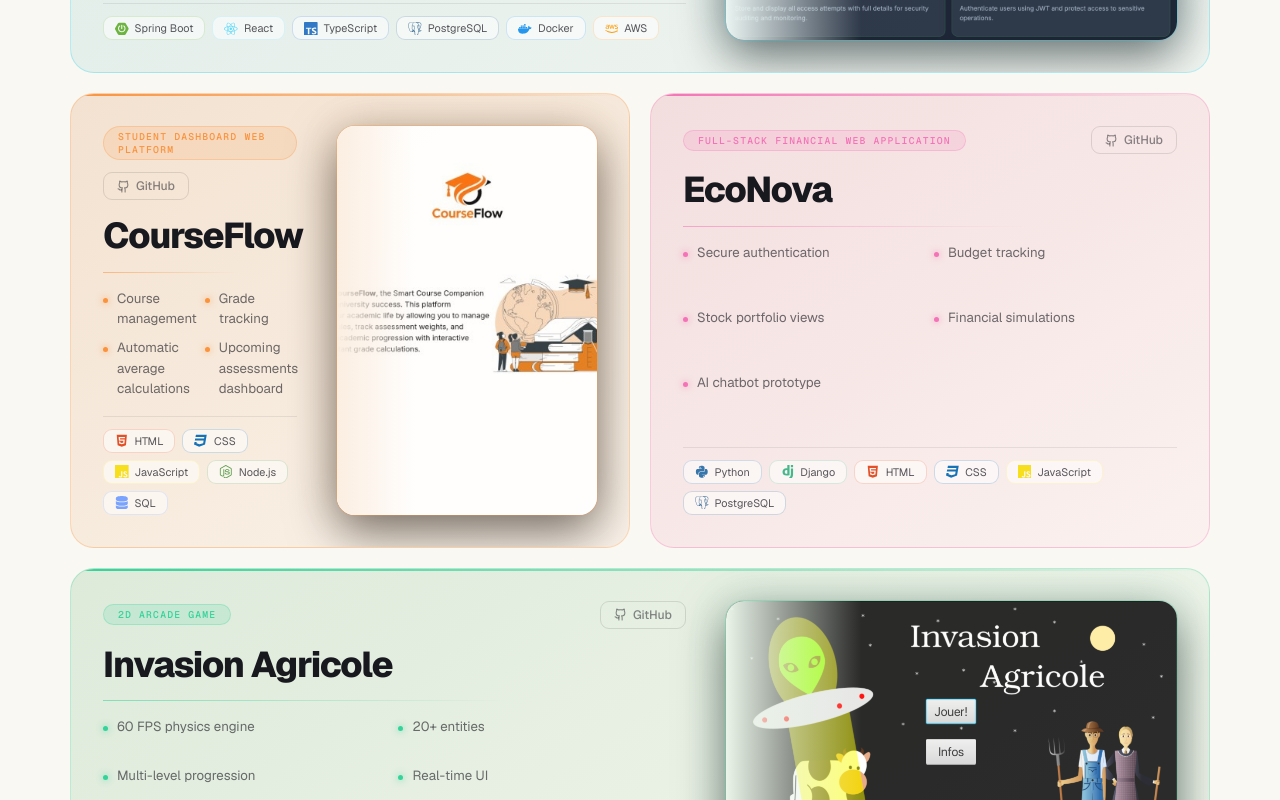
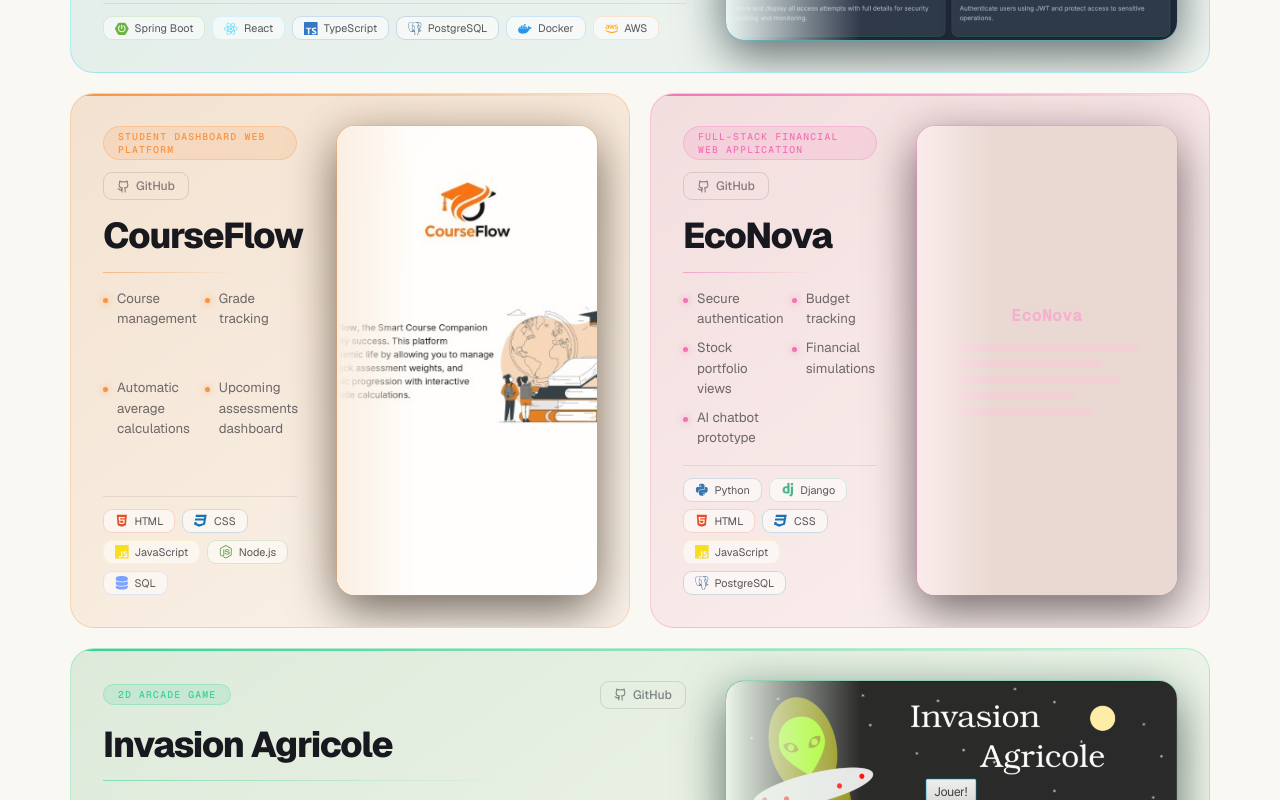
Before and after one commit to SamyBaouche/Portfolio, a React (Vite) app: page / in a window 1280 px wide. Shown: the part 1420-2220 px from the top of the page. Built offline with nearby package versions, Linux system fonts and the light colour scheme; no server answers.

Commit message:
feat: unified project card layout, placeholder for cards without image

```diff
--- a/src/App.css
+++ b/src/App.css
@@ -475,6 +475,34 @@
   );
   pointer-events: none;
 }
+
+/* Placeholder when no image is available */
+.pc-screenshot-placeholder {
+  width: 100%; height: 100%;
+  display: flex; flex-direction: column; align-items: center; justify-content: center;
+  gap: 18px;
+  background: color-mix(in oklab, var(--accent) 8%, var(--bg-4));
+  border-radius: 12px;
+}
+.pc-placeholder-name {
+  font-family: 'Geist Mono', monospace;
+  font-size: 1rem; font-weight: 700;
+  color: color-mix(in oklab, var(--accent) 70%, white);
+  letter-spacing: 0.04em;
+  opacity: 0.7;
+}
+.pc-placeholder-lines {
+  display: flex; flex-direction: column; gap: 8px; width: 70%;
+}
+.pc-placeholder-lines span {
+  display: block; height: 8px; border-radius: 4px;
+  background: color-mix(in oklab, var(--accent) 22%, var(--bg-3));
+}
+.pc-placeholder-lines span:nth-child(1) { width: 100%; }
+.pc-placeholder-lines span:nth-child(2) { width: 80%; }
+.pc-placeholder-lines span:nth-child(3) { width: 90%; }
+.pc-placeholder-lines span:nth-child(4) { width: 65%; }
+.pc-placeholder-lines span:nth-child(5) { width: 75%; }
 
 /* On narrow screens, stack the screenshot below the text */
 @media (max-width: 860px) {
--- a/src/components/ProjectsSection.jsx
+++ b/src/components/ProjectsSection.jsx
@@ -86,9 +86,9 @@
               key={project.name}
               className={[
                 'project-card',
+                'pc-wide',
+                'pc-has-image',
                 themeClass[project.name] ?? '',
-                isWide ? 'pc-wide' : '',
-                hasImage ? 'pc-has-image' : '',
               ].filter(Boolean).join(' ')}
               variants={slideLeft}
             >
@@ -143,17 +143,24 @@
                   </div>
                 </div>
 
-                {/* Project screenshot — only when image is provided */}
-                {hasImage && (
-                  <div className="pc-screenshot-wrap">
+                {/* Project screenshot — image or styled placeholder */}
+                <div className="pc-screenshot-wrap">
+                  {hasImage ? (
                     <img
                       src={project.image}
                       alt={`${project.name} screenshot`}
                       className="pc-screenshot"
                     />
-                    <div className="pc-screenshot-glow" aria-hidden="true" />
-                  </div>
-                )}
+                  ) : (
+                    <div className="pc-screenshot-placeholder" aria-hidden="true">
+                      <span className="pc-placeholder-name">{project.name}</span>
+                      <div className="pc-placeholder-lines">
+                        <span /><span /><span /><span /><span />
+                      </div>
+                    </div>
+                  )}
+                  <div className="pc-screenshot-glow" aria-hidden="true" />
+                </div>
               </div>
             </motion.article>
           );
```
